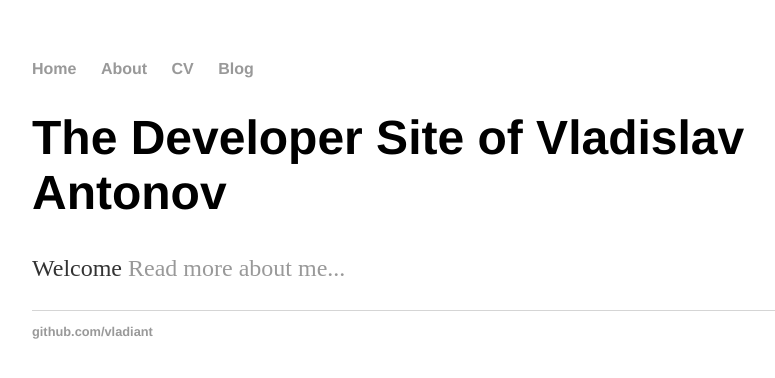
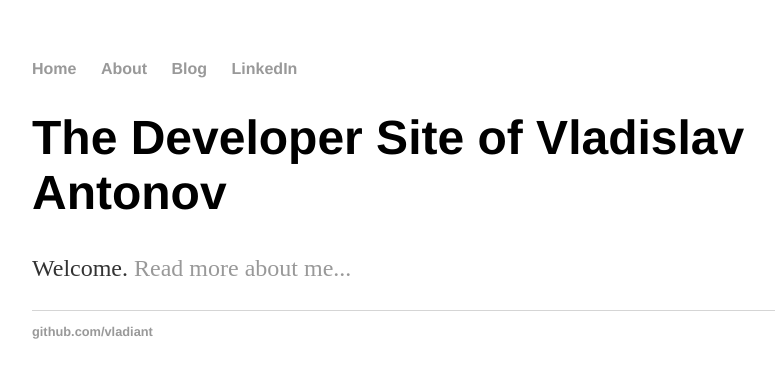
Before and after one commit to vladiant/vladiant.github.io, a Jekyll site: the page built from index.html, in a window 1280 px wide. Shown: the top 378 px of the page, without its empty margins (160-935 px from the left). Built offline with Jekyll 4.4.1, drawn with Linux system fonts in a browser that asks for light colours.

Commit message:
Update index.html

```diff
--- a/index.html
+++ b/index.html
@@ -1,29 +1,8 @@
-<!DOCTYPE html>
-<html>
-	<head>
-		<title>vladiant</title>
-		<!-- link to main stylesheet -->
-		<link rel="stylesheet" type="text/css" href="/css/main.css">
-	</head>
-	<body>
-		<nav>
-    		<ul>
-        		<li><a href="/">Home</a></li>
-	        	<li><a href="/about">About</a></li>
-        		<li><a href="/cv">CV</a></li>
-        		<li><a href="/blog">Blog</a></li>
-    		</ul>
-		</nav>
-		<div class="container">
-    		<div class="blurb">
-        		<h1>The Developer Site of Vladislav Antonov</h1>
-				<p> Welcome <a href="/about">Read more about me...</a></p>
-    		</div><!-- /.blurb -->
-		</div><!-- /.container -->
-		<footer>
-    		<ul>
-        		<li><a href="https://github.com/vladiant">github.com/vladiant</a></li>
-			</ul>
-		</footer>
-	</body>
-</html>
+---
+layout: default
+title: vladiant
+---
+<div class="blurb">
+	<h1>The Developer Site of Vladislav Antonov</h1>
+	<p> Welcome. <a href="/about">Read more about me...</a></p>
+</div><!-- /.blurb -->
```
